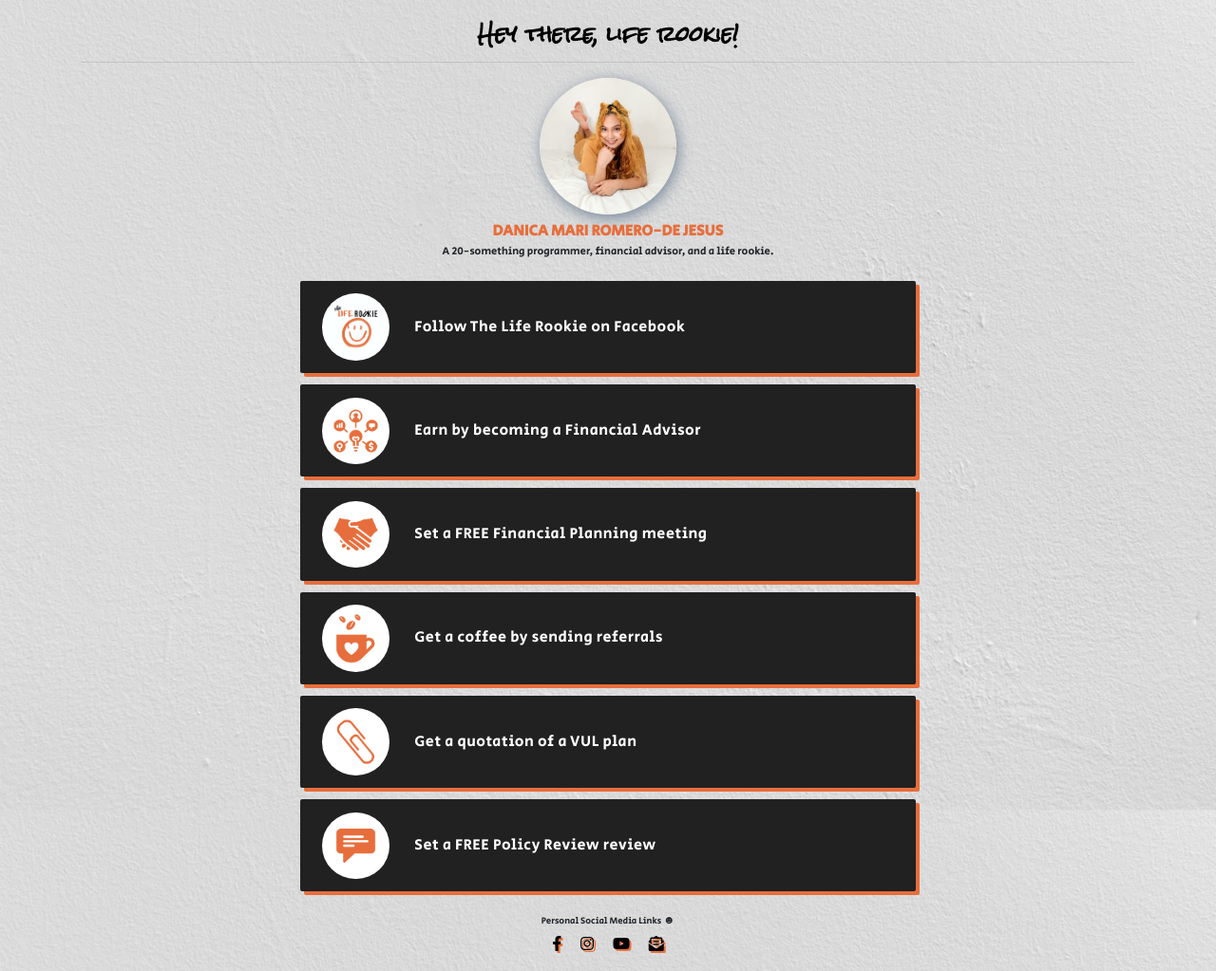
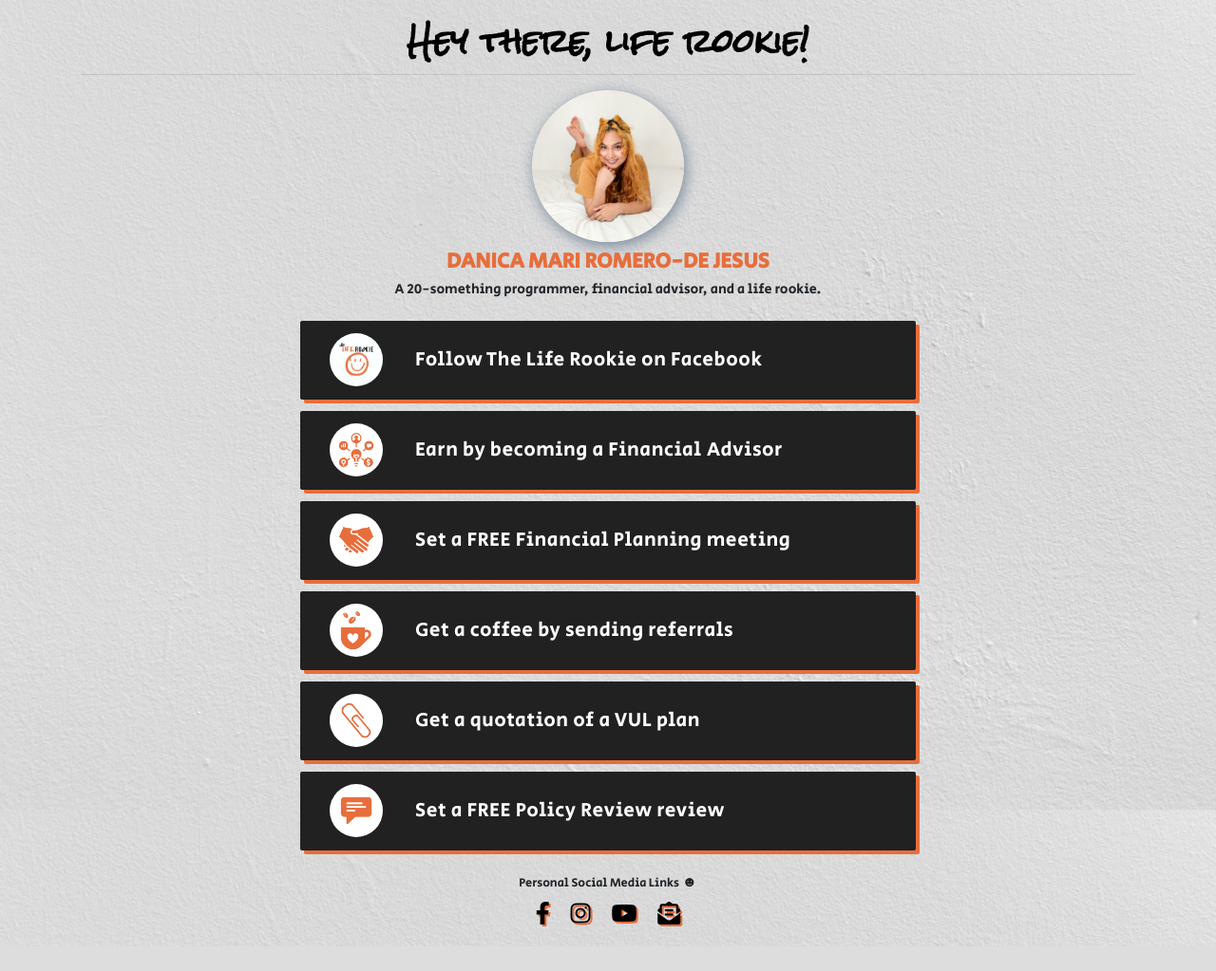
Before and after one commit to danicamariromero/theliferookie, a PHP site: page / in a window 1280 px wide. Shown: the whole page at 95% size. After the commit the page ends 997 px from the top, so only its background shows below. Run offline with PHP 8.4, Linux system fonts and the light colour scheme; some libraries are stand-ins or nearby versions.

Commit message:
Add files via upload

```diff
--- a/assets/styles/style.css
+++ b/assets/styles/style.css
@@ -64,11 +64,83 @@ body {
 /******RESPONSIVENESS******/
 
 /*For tablet*/
-@media only screen and (min-width: 701px) and (max-width: 1024px) {
-
+@media only screen and (min-width: 481px) and (max-width: 767px) {
+	.button-pic {
+		width: 48%;
+	}
 }
 
-/*For desktop*/
-@media only screen and (min-width: 1023px) {
+/*For desktop1*/
+@media only screen and (min-width: 767px) and (max-width: 800px) {
+	.button-pic {
+		width: 48%;
+	}
 
+	.btn {
+		font-size: 1.14em;
+	}
 }
+
+/*For desktop1*/
+@media only screen and (min-width: 800px) and (max-width: 992px) {
+	.hey-title {
+    	font-size: 2.5em;
+	}
+
+	.display-pic {
+ 	   width: 13em;
+	}
+
+    .tlrname {
+	    font-size: 1.7em;
+	    margin-top: 1em;
+	}
+
+	.tlrdesc {
+	    font-size: 1em;
+	    margin-bottom: 3em;
+	}
+
+    .button-pic {
+		width: 48%;
+	}
+
+	.btn {
+		font-size: 1.5em;
+	}
+}
+
+/*For desktop2*/
+@media only screen and (min-width: 992px) {
+	.button-pic {
+		width: 60%;
+	}
+
+	.btn {
+		font-size: 1.3em !important;
+	}
+
+	.hey-title {
+    	font-size: 2em;
+    }
+
+    .display-pic {
+ 	   width: 10em;
+	}
+
+	.tlrname {
+    	font-size: 1.4em;
+    }
+
+    .tlrdesc {
+    	font-size: 0.9em;
+    }
+
+    .socmed-btn {
+		font-size: 1.5em;
+	}
+
+.socmedlabel {
+	font-size: 0.8em;
+}
+}
```
